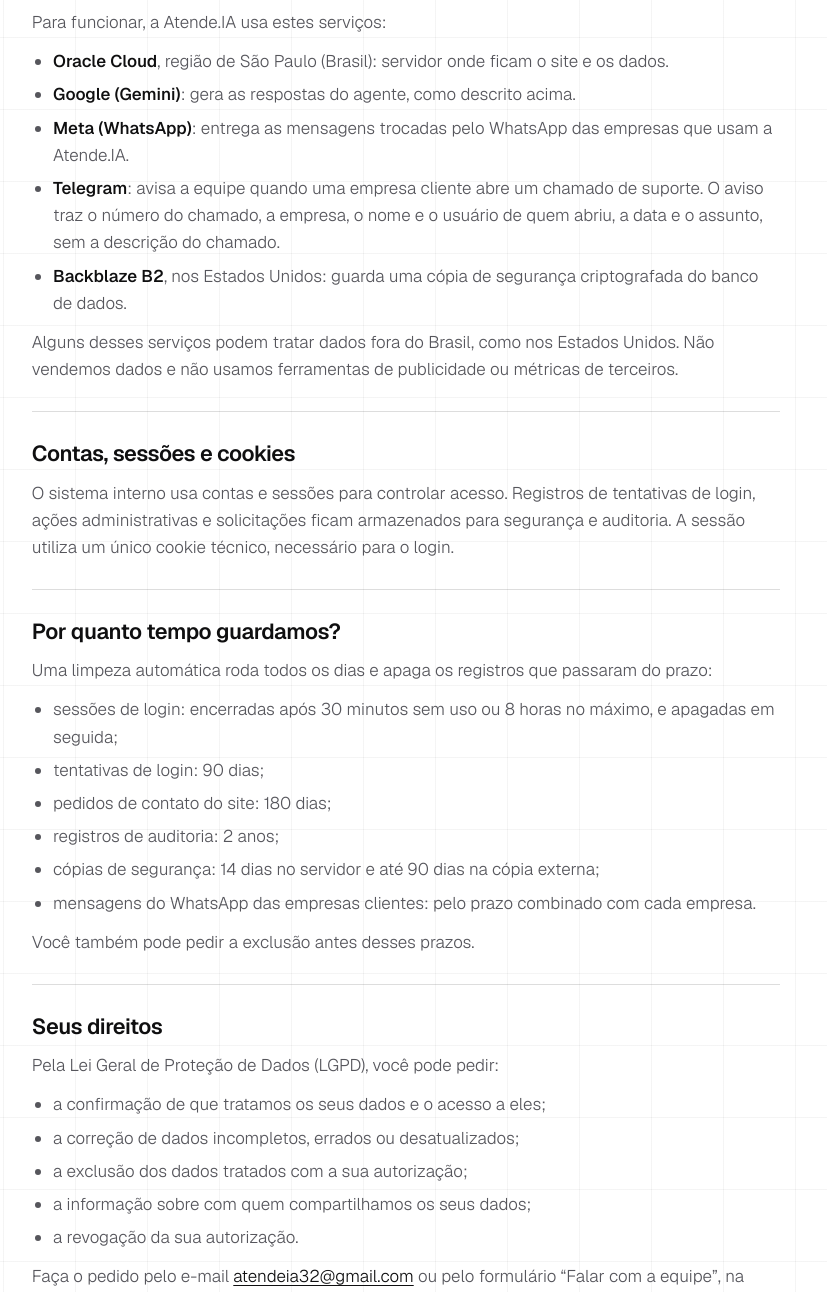
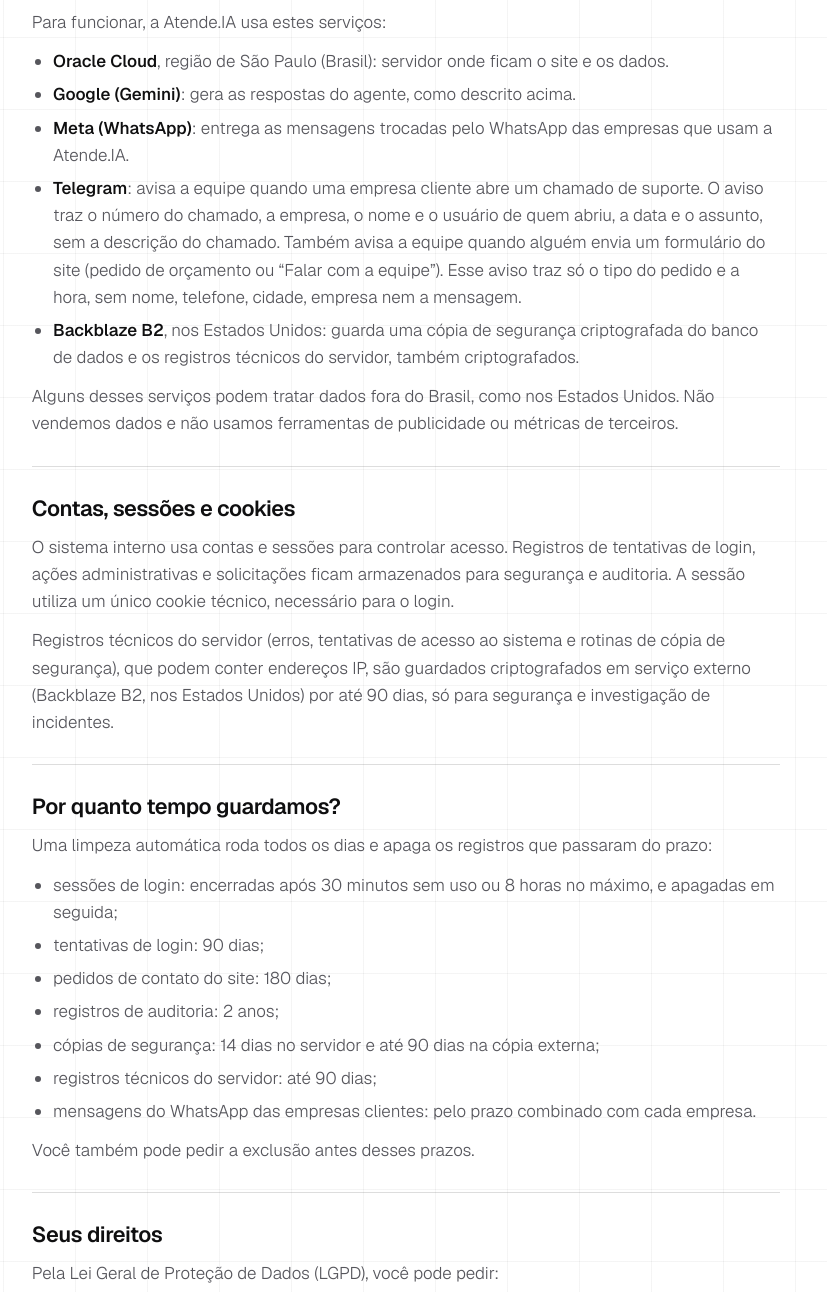
Before and after one commit to eduardoDaCunha/atende-ia, a website: page site/publico/privacidade.html in a window 1280 px wide. Shown: the part 1115-2407 px from the top of the page, without its empty margins (429-1256 px from the left). Drawn offline with Linux system fonts and the light colour scheme.

Commit message:
Politica de privacidade: aviso do Telegram nos formularios e registros do servidor

```diff
--- a/site/publico/privacidade.html
+++ b/site/publico/privacidade.html
@@ -59,14 +59,15 @@
               <li><strong>Oracle Cloud</strong>, região de São Paulo (Brasil): servidor onde ficam o site e os dados.</li>
               <li><strong>Google (Gemini)</strong>: gera as respostas do agente, como descrito acima.</li>
               <li><strong>Meta (WhatsApp)</strong>: entrega as mensagens trocadas pelo WhatsApp das empresas que usam a Atende.IA.</li>
-              <li><strong>Telegram</strong>: avisa a equipe quando uma empresa cliente abre um chamado de suporte. O aviso traz o número do chamado, a empresa, o nome e o usuário de quem abriu, a data e o assunto, sem a descrição do chamado.</li>
-              <li><strong>Backblaze B2</strong>, nos Estados Unidos: guarda uma cópia de segurança criptografada do banco de dados.</li>
+              <li><strong>Telegram</strong>: avisa a equipe quando uma empresa cliente abre um chamado de suporte. O aviso traz o número do chamado, a empresa, o nome e o usuário de quem abriu, a data e o assunto, sem a descrição do chamado. Também avisa a equipe quando alguém envia um formulário do site (pedido de orçamento ou “Falar com a equipe”). Esse aviso traz só o tipo do pedido e a hora, sem nome, telefone, cidade, empresa nem a mensagem.</li>
+              <li><strong>Backblaze B2</strong>, nos Estados Unidos: guarda uma cópia de segurança criptografada do banco de dados e os registros técnicos do servidor, também criptografados.</li>
             </ul>
             <p>Alguns desses serviços podem tratar dados fora do Brasil, como nos Estados Unidos. Não vendemos dados e não usamos ferramentas de publicidade ou métricas de terceiros.</p>
           </section>
           <section id="contas">
             <h2>Contas, sessões e cookies</h2>
             <p>O sistema interno usa contas e sessões para controlar acesso. Registros de tentativas de login, ações administrativas e solicitações ficam armazenados para segurança e auditoria. A sessão utiliza um único cookie técnico, necessário para o login.</p>
+            <p>Registros técnicos do servidor (erros, tentativas de acesso ao sistema e rotinas de cópia de segurança), que podem conter endereços IP, são guardados criptografados em serviço externo (Backblaze B2, nos Estados Unidos) por até 90 dias, só para segurança e investigação de incidentes.</p>
           </section>
           <section id="prazo">
             <h2>Por quanto tempo guardamos?</h2>
@@ -77,6 +78,7 @@
               <li>pedidos de contato do site: 180 dias;</li>
               <li>registros de auditoria: 2 anos;</li>
               <li>cópias de segurança: 14 dias no servidor e até 90 dias na cópia externa;</li>
+              <li>registros técnicos do servidor: até 90 dias;</li>
               <li>mensagens do WhatsApp das empresas clientes: pelo prazo combinado com cada empresa.</li>
             </ul>
             <p>Você também pode pedir a exclusão antes desses prazos.</p>
```
